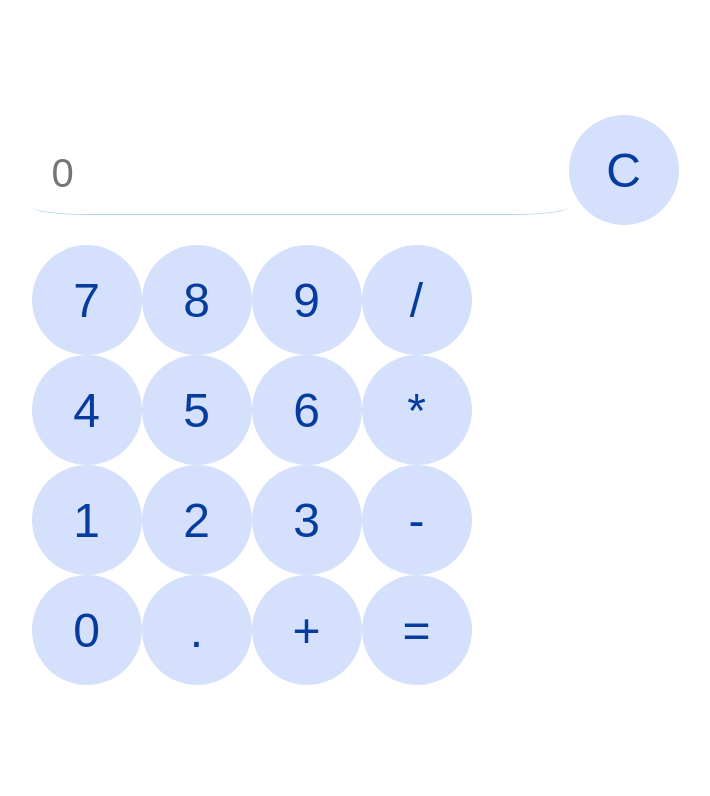
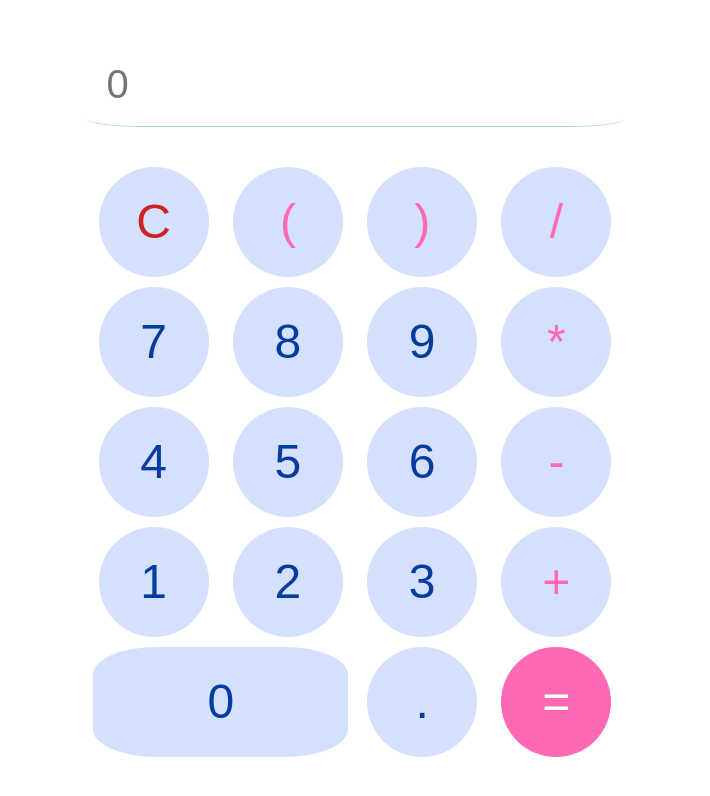
Before and after one commit to Adenita/Calculator, a React (Create React App) app: page / in a window 1280 px wide. Shown: the top 796 px of the page, without its empty margins (285-995 px from the left). Built offline with nearby package versions, Linux system fonts and the light colour scheme.

Commit message:
refactored grid

```diff
--- a/src/components/BoardComponent/Board.js
+++ b/src/components/BoardComponent/Board.js
@@ -4,33 +4,27 @@ import Field from "../FieldComponent/Field";
 export default function Board({result, onButtonClick }) {
     return (
         <div className="board">
-            <div>
+            <div className="grid">
                 <Field result={result}></Field>
-                <Button value="C" onButtonClick={onButtonClick}/>
-            </div>
-            <div>
+                <Button value="C" onButtonClick={onButtonClick} className="red-text"/>
+                <Button value="(" onButtonClick={onButtonClick} className="pink-text"/>
+                <Button value=")" onButtonClick={onButtonClick} className="pink-text"/>
+                <Button value="/" onButtonClick={onButtonClick} className="pink-text"/>
                 <Button value="7" onButtonClick={onButtonClick}/>
-                <Button value="8" onButtonClick={onButtonClick} />
-                <Button value="9" onButtonClick={onButtonClick} />
-                <Button value="/" onButtonClick={onButtonClick} />
-            </div>
-            <div>
-                <Button value="4" onButtonClick={onButtonClick} />
-                <Button value="5" onButtonClick={onButtonClick} />
-                <Button value="6" onButtonClick={onButtonClick} />
-                <Button value="*" onButtonClick={onButtonClick} />
-            </div>
-            <div>
-                <Button value="1" onButtonClick={onButtonClick} />
-                <Button value="2" onButtonClick={onButtonClick} />
-                <Button value="3" onButtonClick={onButtonClick} />
-                <Button value="-" onButtonClick={onButtonClick} />
-            </div>
-            <div>
-                <Button value="0" onButtonClick={onButtonClick} />
-                <Button value="." onButtonClick={onButtonClick} />
-                <Button value="+" onButtonClick={onButtonClick} />
-                <Button value="=" onButtonClick={onButtonClick} />
+                <Button value="8" onButtonClick={onButtonClick}/>
+                <Button value="9" onButtonClick={onButtonClick}/>
+                <Button value="*" onButtonClick={onButtonClick} className="pink-text"/>
+                <Button value="4" onButtonClick={onButtonClick}/>
+                <Button value="5" onButtonClick={onButtonClick}/>
+                <Button value="6" onButtonClick={onButtonClick}/>
+                <Button value="-" onButtonClick={onButtonClick} className="pink-text"/>
+                <Button value="1" onButtonClick={onButtonClick}/>
+                <Button value="2" onButtonClick={onButtonClick}/>
+                <Button value="3" onButtonClick={onButtonClick}/>
+                <Button value="+" onButtonClick={onButtonClick} className="pink-text"/>
+                <Button value="0" onButtonClick={onButtonClick} className="wide-button"/>
+                <Button value="." onButtonClick={onButtonClick}/>
+                <Button value="=" onButtonClick={onButtonClick} className="pink-background"/>
             </div>
         </div>
     );
```
